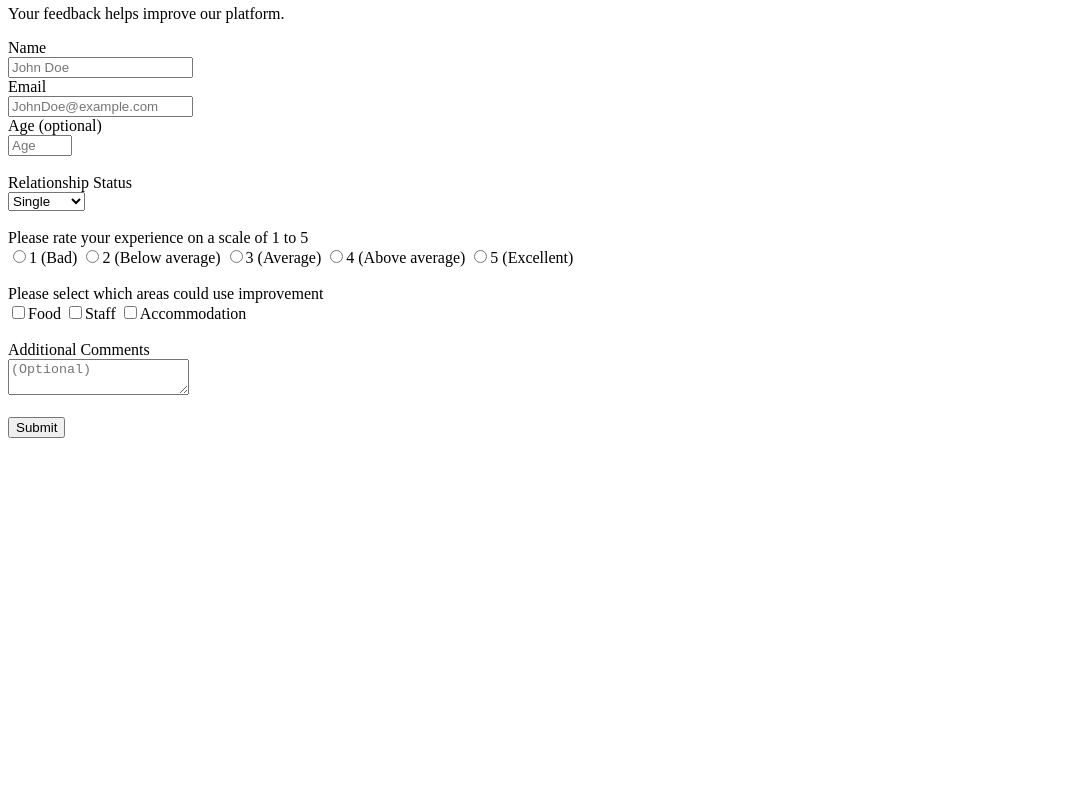
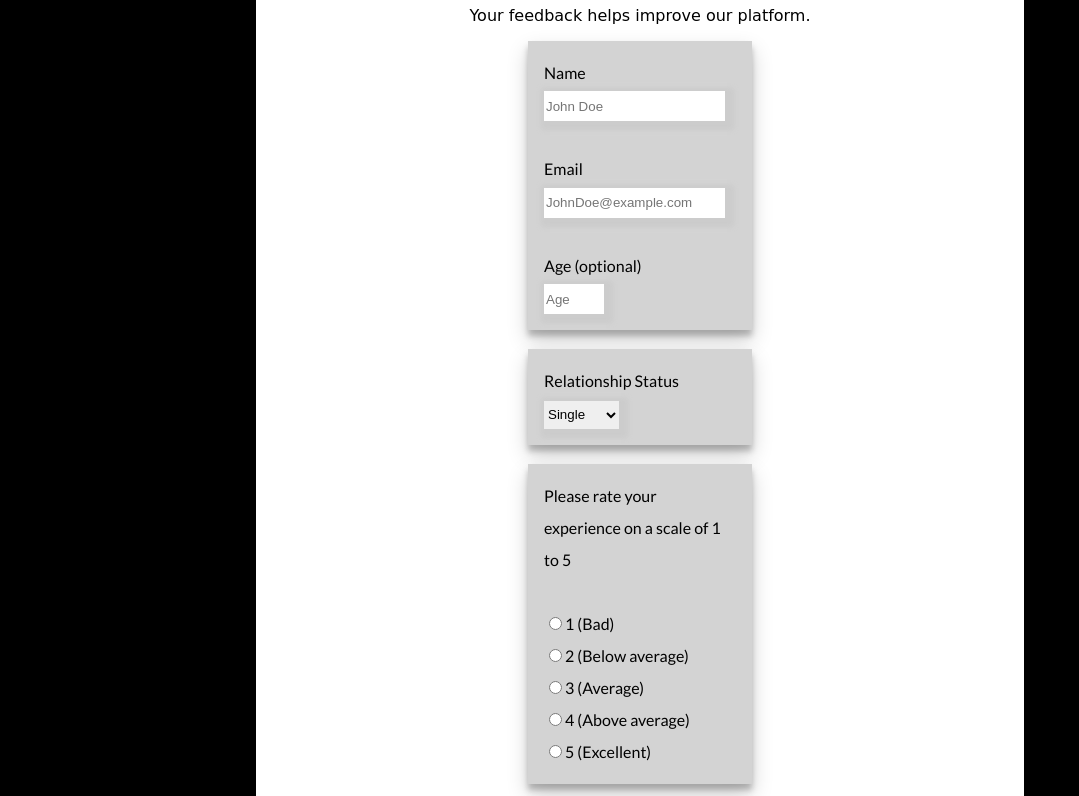
Before and after one commit to VoidTheSystem/FormSample, a plain HTML site: page index.html in a window 1280 px wide. Shown: the part 75-871 px from the top of the page, without its empty margins (0-1079 px from the left). Before the commit the page ends 800 px from the top, so only its background shows below. Drawn offline with Linux system fonts and the light colour scheme; a web font is replaced by a local one.

Commit message:
Update scaling
Fixed margins for smaller screens.

```diff
--- a/formStyle.css
+++ b/formStyle.css
@@ -3,17 +3,18 @@
 {
   #main
   {
-
     font-family: 'Lato', sans-serif;
 background: repeating-linear-gradient(
 90deg,
 black 0%,
-Black 33.3%,
-white 33.3%,
-white 66.6%,
-Black 66.6%,
+Black 20%,
+white 20%,
+white 80%,
+Black 80%,
 black 100%);
-  }}
+margin: 0 auto;
+  }
+}
 
 div
 {
@@ -21,7 +22,7 @@ display:flex;
 margin-bottom:0.5rem;
 
 flex-direction:column;
-justify-content: space-around;
+justify-content: center;
 background-color: lightgrey;
 margin:auto;
 line-height: 2;
@@ -34,7 +35,8 @@ box-shadow: 0 10px 20px rgba(0,0,0,0.19), 0 6px 6px rgba(0,0,0,0.23);
 {
 #main
 {
-  max-width:540px
+  max-width:540px;
+  margin: 0 auto;
 }
 }
 
--- a/index.html
+++ b/index.html
@@ -4,6 +4,7 @@
     <meta charset="UTF-8">
     <meta name="viewport" content="width=device-width, initial-scale=1.0">
     <title>Form VTS</title>
+    <link rel="stylesheet" href="formStyle.css">
     <link href="https://fonts.googleapis.com/css2?family=Lato&family=MuseoModerno:wght@500;600;700&display=swap" rel="stylesheet">
 </head>
 <body id="main">
```
